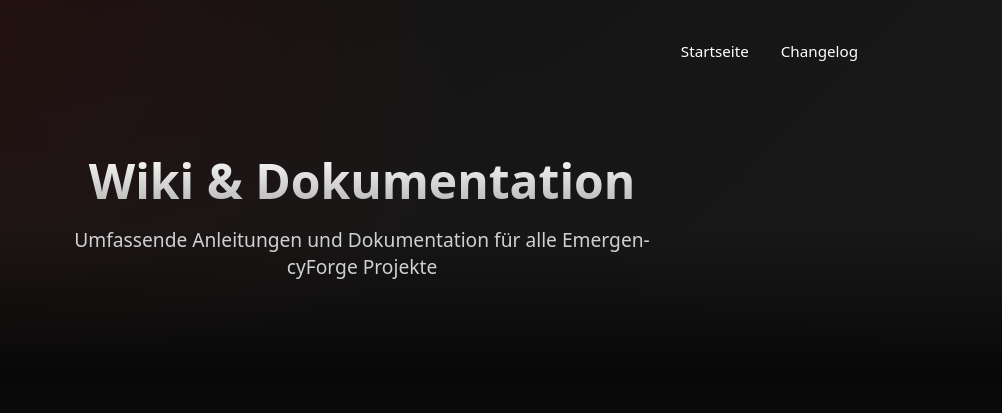
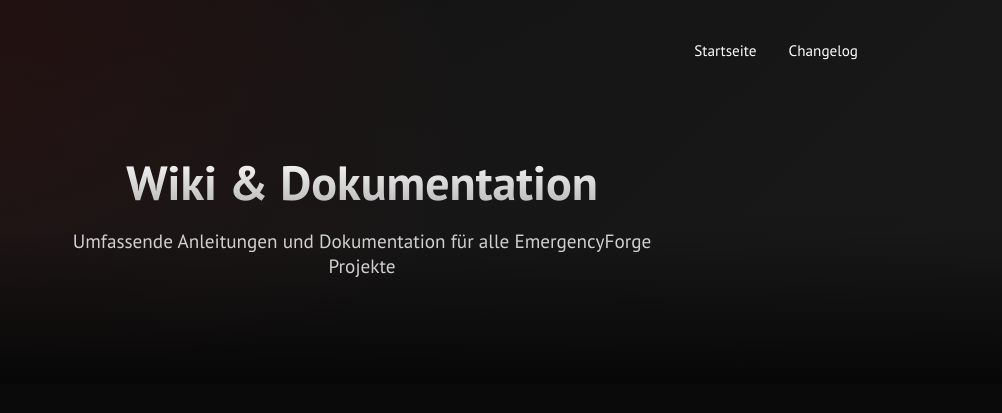
Before and after one commit to EmergencyForge/Landingpage, a plain HTML site: page wiki.html in a window 1280 px wide. Shown: the top 413 px of the page, 278-1280 px from the left. Drawn offline with nearby package versions, Linux system fonts and the light colour scheme; files that its build step writes are made by us from their sources.

Commit message:
Changing font

```diff
--- a/assets/css/style.scss
+++ b/assets/css/style.scss
@@ -15,7 +15,7 @@
   scroll-behavior: smooth;
 }
 body {
-  font-family: "Maven Pro", system-ui, sans-serif;
+  font-family: "PT Sans", system-ui, sans-serif;
   margin: 0;
   background-color: var(--background-color);
   color: var(--text-color);
--- a/wiki.html
+++ b/wiki.html
@@ -9,9 +9,8 @@
     <link rel="stylesheet" href="/assets/css/style.min.css" />
     <link rel="stylesheet" href="/assets/css/wiki.min.css" />
     <link rel="stylesheet" href="/assets/css/wiki-markdown.min.css" />
-    <link rel="stylesheet" href="/assets/css/wiki-toc.css" />
     <link rel="stylesheet" href="/assets/fonts/lineawesome/css/line-awesome.min.css" />
-    <link rel="stylesheet" href="/assets/fonts/mavenpro/css/all.min.css" />
+    <link rel="stylesheet" href="/assets/fonts/ptsans/css/all.min.css" />
     <!-- Markdown Parser -->
     <script src="https://cdn.jsdelivr.net/npm/marked/marked.min.js"></script>
     <!-- Favicon -->
```
Also changed, not shown: changelog.html (+1 -1 lines), datenschutz.html (+1 -1 lines), impressum.html (+1 -1 lines), index.html (+1 -1 lines), assets/css/style.css, assets/css/style.min.css.
